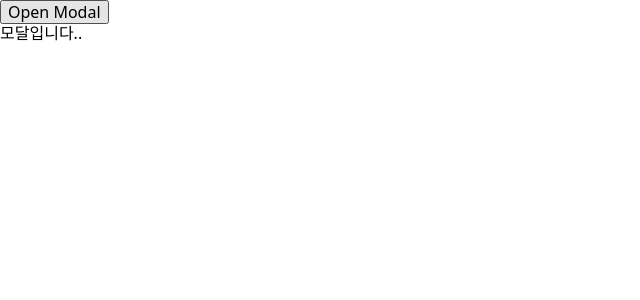
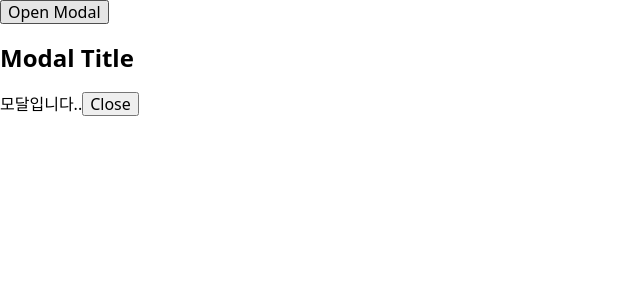
Before and after one commit to Ring-wdr/accessibility-friendly-modal-form, a React (Vite) app: page / in a window 1280 px wide. Both pictures are taken after a click on the button "Open Modal". Shown: the top 300 px of the page, without its empty margins (0-640 px from the left). Built offline with nearby package versions, Linux system fonts and the light colour scheme.

Commit message:
feat: title focus on modal open and focus on prev element on modal close

```diff
--- a/src/ModalFormPage.tsx
+++ b/src/ModalFormPage.tsx
@@ -1,5 +1,10 @@
 import { useState } from "react";
-import { Modal } from "./compontents/modal";
+import {
+  Modal,
+  ModalContent,
+  ModalTitle,
+  ModalButton,
+} from "./compontents/modal";
 
 const ModalFormPage = () => {
   const [isOpen, setIsOpen] = useState(false);
@@ -9,7 +14,11 @@ const ModalFormPage = () => {
       <button onClick={() => setIsOpen(true)}>Open Modal</button>
       {isOpen && (
         <Modal isOpen={isOpen} onClose={() => setIsOpen(false)}>
-          모달입니다..
+          <ModalContent>
+            <ModalTitle>Modal Title</ModalTitle>
+            모달입니다..
+            <ModalButton>Close</ModalButton>
+          </ModalContent>
         </Modal>
       )}
     </>
--- a/src/compontents/modal.tsx
+++ b/src/compontents/modal.tsx
@@ -1,18 +1,57 @@
 import { useOutsideClickEffect } from "../hooks/useOutsideClickEffect";
 import { useCallbackRef } from "../hooks/useCallbackRef";
-import { useState, type ComponentPropsWithRef } from "react";
+import {
+  useState,
+  type ComponentPropsWithRef,
+  useId,
+  useLayoutEffect,
+} from "react";
 import { Portal } from "./portal";
 import { useEscapeKey } from "../hooks/useEscapeKey";
+import {
+  ModalContextProvider,
+  useModalContext,
+} from "../context/modal-context";
+import { delay } from "../utils/delay";
+import { isFocusable } from "../utils/element/isFocusable";
 
 export function Modal({
   isOpen,
   onClose,
   children,
-  ...props
 }: {
   isOpen: boolean;
   onClose: () => void;
-} & ComponentPropsWithRef<"div">) {
+  children: React.ReactNode;
+}) {
+  return (
+    <ModalContextProvider isOpen={isOpen} onClose={onClose}>
+      {children}
+    </ModalContextProvider>
+  );
+}
+
+const focusCallback = (element: HTMLElement | null) => {
+  if (!element) {
+    return;
+  }
+  const currentFocusElement = document.activeElement;
+  delay(100).then(() => element.focus());
+  return () => {
+    if (
+      currentFocusElement instanceof HTMLElement &&
+      isFocusable(currentFocusElement)
+    ) {
+      currentFocusElement?.focus();
+    }
+  };
+};
+
+export function ModalContent({
+  children,
+  ...props
+}: Omit<ComponentPropsWithRef<"div">, "id">) {
+  const { titleId, onClose } = useModalContext();
   const [ModalRef, setModalRef] = useState<HTMLDivElement | null>(null);
   const onCloseRef = useCallbackRef(onClose);
 
@@ -20,8 +59,54 @@ export function Modal({
   useEscapeKey(onCloseRef);
 
   return (
-    <Portal {...props} ref={setModalRef}>
+    <Portal
+      role="dialog"
+      aria-modal
+      {...props}
+      aria-labelledby={titleId ?? undefined}
+      ref={setModalRef}
+    >
       {children}
     </Portal>
   );
 }
+
+export function ModalTitle({
+  children,
+  ...props
+}: Omit<ComponentPropsWithRef<"h2">, "id">) {
+  const id = useId();
+  const { setTitleId } = useModalContext();
+
+  useLayoutEffect(() => {
+    setTitleId(id);
+    return () => {
+      setTitleId(null);
+    };
+  }, [id, setTitleId]);
+
+  return (
+    <h2 {...props} ref={focusCallback} id={id}>
+      {children}
+    </h2>
+  );
+}
+
+export function ModalDescription({
+  children,
+  ...props
+}: Omit<ComponentPropsWithRef<"p">, "id">) {
+  return <p {...props}>{children}</p>;
+}
+
+export function ModalButton({
+  children,
+  ...props
+}: Omit<ComponentPropsWithRef<"button">, "id">) {
+  const { onClose } = useModalContext();
+  return (
+    <button {...props} onClick={onClose}>
+      {children}
+    </button>
+  );
+}
--- /dev/null
+++ b/src/context/modal-context.tsx
@@ -0,0 +1,34 @@
+import { createSafeContext } from "../utils/createSafeContext";
+import type { ModalContextType } from "../types/modal";
+import { useMemo, useRef, useState } from "react";
+import { useCallbackRef } from "../hooks/useCallbackRef";
+
+const [InnerModalContextProvider, useModalContext] =
+  createSafeContext<ModalContextType>("ModalContext");
+
+type ModalContextProviderProps = Omit<
+  ModalContextType,
+  "titleId" | "setTitleId"
+>;
+
+function ModalContextProvider({
+  children,
+  isOpen,
+  onClose,
+}: {
+  children: React.ReactNode;
+} & ModalContextProviderProps) {
+  const onCloseRef = useCallbackRef(onClose);
+  const [titleId, setTitleId] = useState<string | null>(null);
+  const modalState = useMemo(
+    () => ({ isOpen, onClose: onCloseRef, titleId, setTitleId }),
+    [isOpen, onCloseRef, titleId]
+  );
+  return (
+    <InnerModalContextProvider value={modalState}>
+      {children}
+    </InnerModalContextProvider>
+  );
+}
+
+export { ModalContextProvider, useModalContext };
--- /dev/null
+++ b/src/types/modal.ts
@@ -0,0 +1,6 @@
+export type ModalContextType = {
+  isOpen: boolean;
+  onClose: () => void;
+  titleId: string | null;
+  setTitleId: (id: string | null) => void;
+};
--- /dev/null
+++ b/src/utils/createSafeContext.ts
@@ -0,0 +1,25 @@
+import { type Provider, createContext, useContext } from "react";
+
+export type CreateContextReturn<T> = [Provider<T>, () => T];
+
+export function createSafeContext<T>(
+  displayName?: string
+): CreateContextReturn<T> {
+  const Context = createContext<T | null>(null);
+  Context.displayName = displayName ?? "SafeContext";
+
+  function useSafeContext() {
+    const context = useContext(Context);
+
+    if (context === null) {
+      const error = new Error(`[${Context.displayName}]: Provider not found.`);
+      error.name = "[Error] Context";
+
+      throw error;
+    }
+
+    return context;
+  }
+
+  return [Context, useSafeContext];
+}
--- /dev/null
+++ b/src/utils/delay.ts
@@ -0,0 +1,2 @@
+export const delay = (ms = 1000) =>
+  new Promise((resolve) => setTimeout(resolve, ms));
--- /dev/null
+++ b/src/utils/element/isFocusable.ts
@@ -0,0 +1,22 @@
+const focusableTags = ["INPUT", "SELECT", "TEXTAREA", "BUTTON", "A", "IFRAME"];
+
+export function isFocusable(
+  el: HTMLElement | null
+): el is HTMLElement & { focus: () => void } {
+  if (!el) return false;
+
+  if (Reflect.get(el, "disabled") || el.hidden) return false;
+  if (el.offsetParent === null && getComputedStyle(el).position !== "fixed")
+    return false;
+  if (getComputedStyle(el).visibility === "hidden") return false;
+
+  if (focusableTags.includes(el.tagName)) {
+    if (el instanceof HTMLLinkElement) return !!el.href && el.rel !== "ignore";
+    return !Reflect.get(el, "disabled");
+  }
+
+  if (el.hasAttribute("contenteditable")) return true;
+
+  const tabIndex = el.getAttribute("tabindex");
+  return tabIndex !== null && !isNaN(Number(tabIndex));
+}
```
